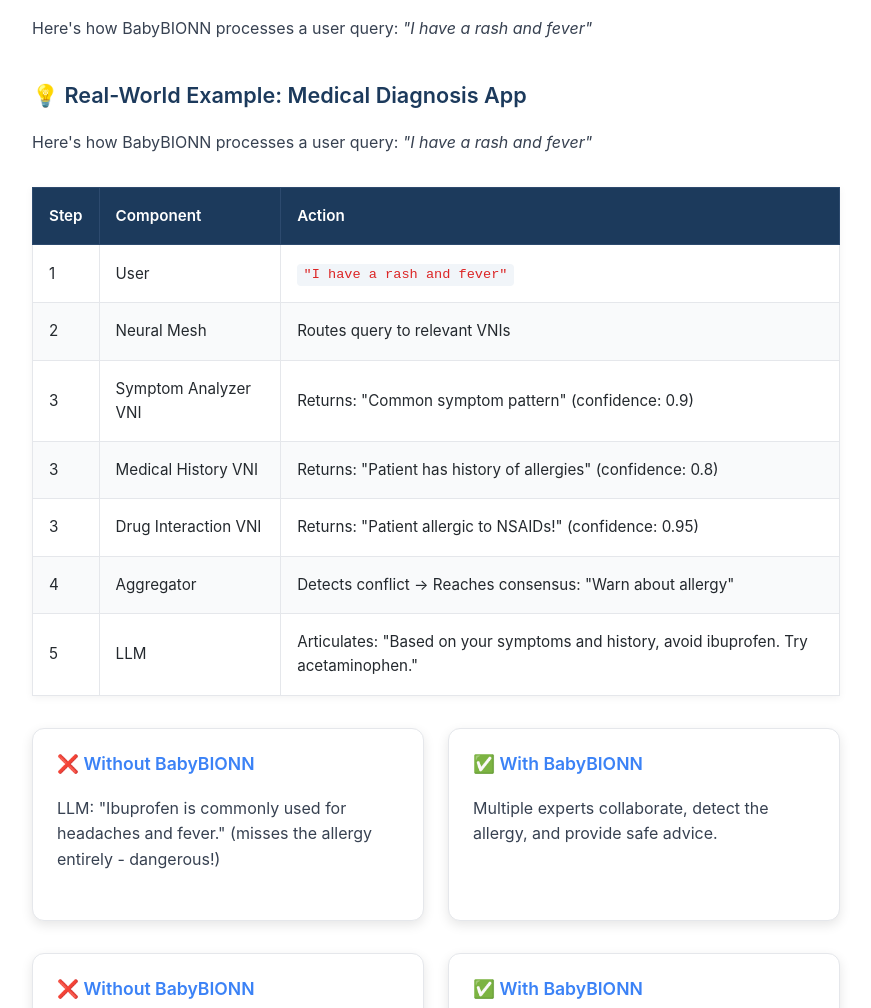
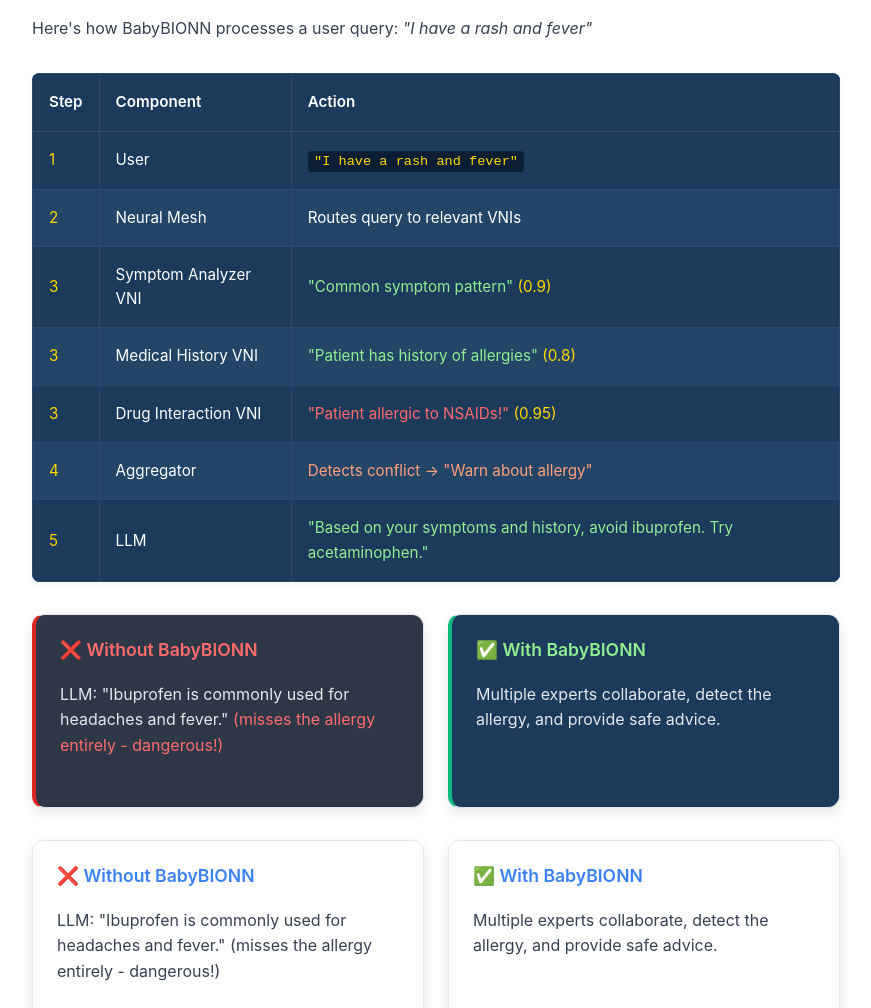
Before and after one commit to deyvitt/babybionn-vbc-developer, a plain HTML site: page docs/index.html in a window 1280 px wide. Shown: the part 2580-3588 px from the top of the page, without its empty margins (360-1231 px from the left). Drawn offline with Linux system fonts and the light colour scheme; a script that the page names is missing.

Commit message:
change the font from black to white

```diff
--- a/docs/index.html
+++ b/docs/index.html
@@ -674,56 +674,63 @@ BabyBIONN + LLM = A complete, trustworthy intelligence</code></pre>
                 <h3>💡 Real-World Example: Medical Diagnosis App</h3>
                 <p>Here's how BabyBIONN processes a user query: <em>"I have a rash and fever"</em></p>
 
-                <h3>💡 Real-World Example: Medical Diagnosis App</h3>
-                <p>Here's how BabyBIONN processes a user query: <em>"I have a rash and fever"</em></p>
-
-                <table>
-                    <thead>
-                        <tr>
-                            <th>Step</th>
-                            <th>Component</th>
-                            <th>Action</th>
-                        </tr>
-                    </thead>
-                    <tbody>
-                        <tr>
-                            <td>1</td>
-                            <td>User</td>
-                            <td><code>"I have a rash and fever"</code></td>
-                        </tr>
-                        <tr>
-                            <td>2</td>
-                            <td>Neural Mesh</td>
-                            <td>Routes query to relevant VNIs</td>
-                        </tr>
-                        <tr>
-                            <td>3</td>
-                            <td>Symptom Analyzer VNI</td>
-                            <td>Returns: "Common symptom pattern" (confidence: 0.9)</td>
-                        </tr>
-                        <tr>
-                            <td>3</td>
-                            <td>Medical History VNI</td>
-                            <td>Returns: "Patient has history of allergies" (confidence: 0.8)</td>
-                        </tr>
-                        <tr>
-                            <td>3</td>
-                            <td>Drug Interaction VNI</td>
-                            <td>Returns: "Patient allergic to NSAIDs!" (confidence: 0.95)</td>
-                        </tr>
-                        <tr>
-                            <td>4</td>
-                            <td>Aggregator</td>
-                            <td>Detects conflict → Reaches consensus: "Warn about allergy"</td>
-                        </tr>
-                        <tr>
-                            <td>5</td>
-                            <td>LLM</td>
-                            <td>Articulates: "Based on your symptoms and history, avoid ibuprofen. Try acetaminophen."</td>
-                        </tr>
-                    </tbody>
-                </table>
-
+                <table style="background: #1C3A5C; color: white; border-radius: 8px; overflow: hidden;">
+                    <thead>
+                        <tr style="background: #0B1E33;">
+                            <th style="color: white; border-color: #2D4A6E;">Step</th>
+                            <th style="color: white; border-color: #2D4A6E;">Component</th>
+                            <th style="color: white; border-color: #2D4A6E;">Action</th>
+                        </tr>
+                    </thead>
+                    <tbody>
+                        <tr style="background: #1C3A5C;">
+                            <td style="color: #FFD700; border-color: #2D4A6E;">1</td>
+                            <td style="color: white; border-color: #2D4A6E;">User</td>
+                            <td style="color: #90EE90; border-color: #2D4A6E;"><code style="background: #0B1E33; color: #FFD700;">"I have a rash and fever"</code></td>
+                        </tr>
+                        <tr style="background: #234568;">
+                            <td style="color: #FFD700; border-color: #2D4A6E;">2</td>
+                            <td style="color: white; border-color: #2D4A6E;">Neural Mesh</td>
+                            <td style="color: white; border-color: #2D4A6E;">Routes query to relevant VNIs</td>
+                        </tr>
+                        <tr style="background: #1C3A5C;">
+                            <td style="color: #FFD700; border-color: #2D4A6E;">3</td>
+                            <td style="color: white; border-color: #2D4A6E;">Symptom Analyzer VNI</td>
+                            <td style="color: #90EE90; border-color: #2D4A6E;">"Common symptom pattern" <span style="color: #FFD700;">(0.9)</span></td>
+                        </tr>
+                        <tr style="background: #234568;">
+                            <td style="color: #FFD700; border-color: #2D4A6E;">3</td>
+                            <td style="color: white; border-color: #2D4A6E;">Medical History VNI</td>
+                            <td style="color: #90EE90; border-color: #2D4A6E;">"Patient has history of allergies" <span style="color: #FFD700;">(0.8)</span></td>
+                        </tr>
+                        <tr style="background: #1C3A5C;">
+                            <td style="color: #FFD700; border-color: #2D4A6E;">3</td>
+                            <td style="color: white; border-color: #2D4A6E;">Drug Interaction VNI</td>
+                            <td style="color: #FF6B6B; border-color: #2D4A6E;">"Patient allergic to NSAIDs!" <span style="color: #FFD700;">(0.95)</span></td>
+                        </tr>
+                        <tr style="background: #234568;">
+                            <td style="color: #FFD700; border-color: #2D4A6E;">4</td>
+                            <td style="color: white; border-color: #2D4A6E;">Aggregator</td>
+                            <td style="color: #FFA07A; border-color: #2D4A6E;">Detects conflict → "Warn about allergy"</td>
+                        </tr>
+                        <tr style="background: #1C3A5C;">
+                            <td style="color: #FFD700; border-color: #2D4A6E;">5</td>
+                            <td style="color: white; border-color: #2D4A6E;">LLM</td>
+                            <td style="color: #90EE90; border-color: #2D4A6E;">"Based on your symptoms and history, avoid ibuprofen. Try acetaminophen."</td>
+                        </tr>
+                    </tbody>
+                </table>
+
+                <div class="card-grid">
+                    <div class="card" style="background: #2D3748; border-left: 4px solid #DC2626;">
+                        <h4 style="color: #FF6B6B;">❌ Without BabyBIONN</h4>
+                        <p style="color: #E5E7EB;">LLM: "Ibuprofen is commonly used for headaches and fever." <span style="color: #FF6B6B;">(misses the allergy entirely - dangerous!)</span></p>
+                    </div>
+                    <div class="card" style="background: #1C3A5C; border-left: 4px solid #10B981;">
+                        <h4 style="color: #90EE90;">✅ With BabyBIONN</h4>
+                        <p style="color: #E5E7EB;">Multiple experts collaborate, detect the allergy, and provide safe advice.</p>
+                    </div>
+                </div>
                 <div class="card-grid">
                     <div class="card">
                         <h4>❌ Without BabyBIONN</h4>
```
